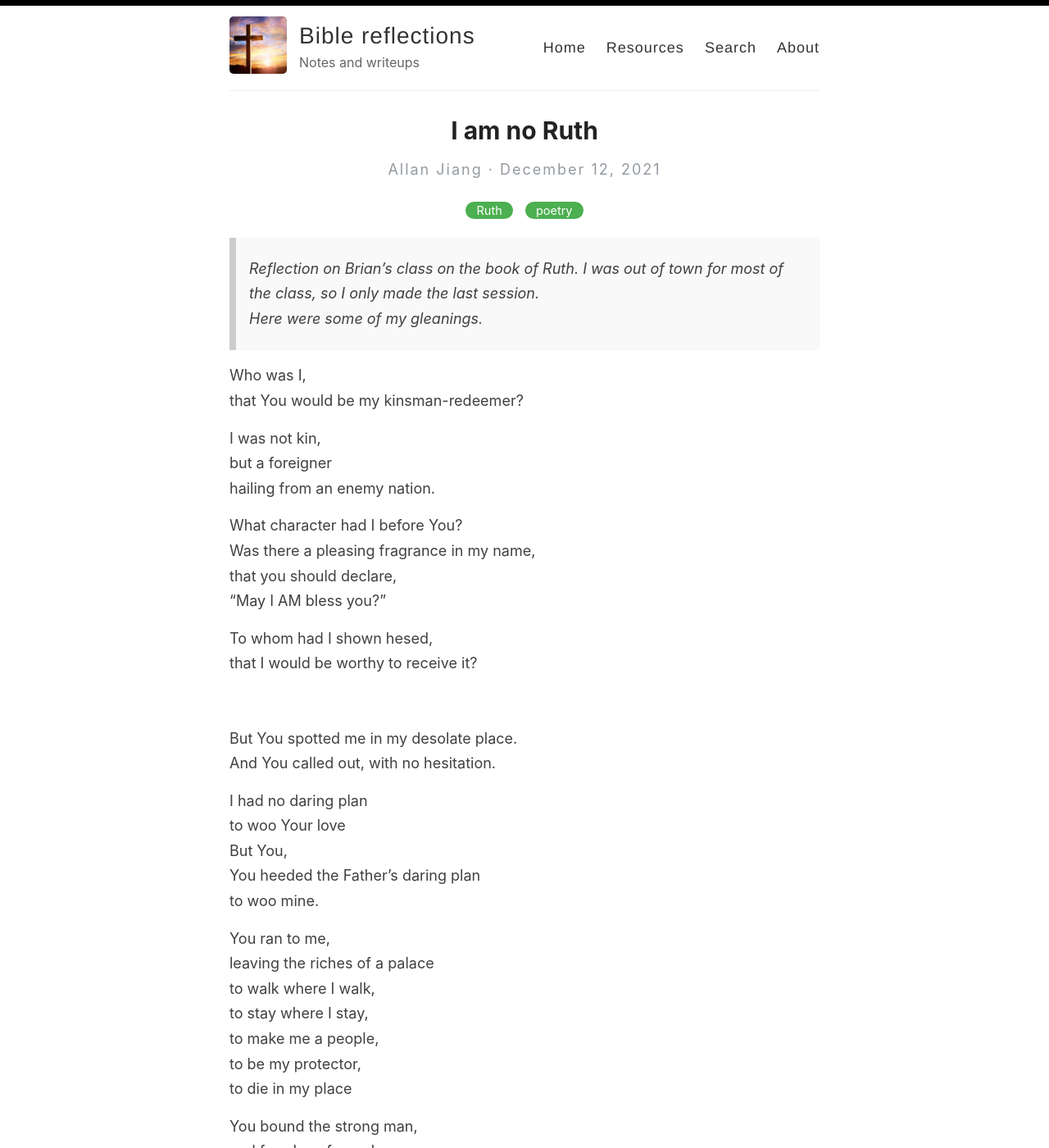
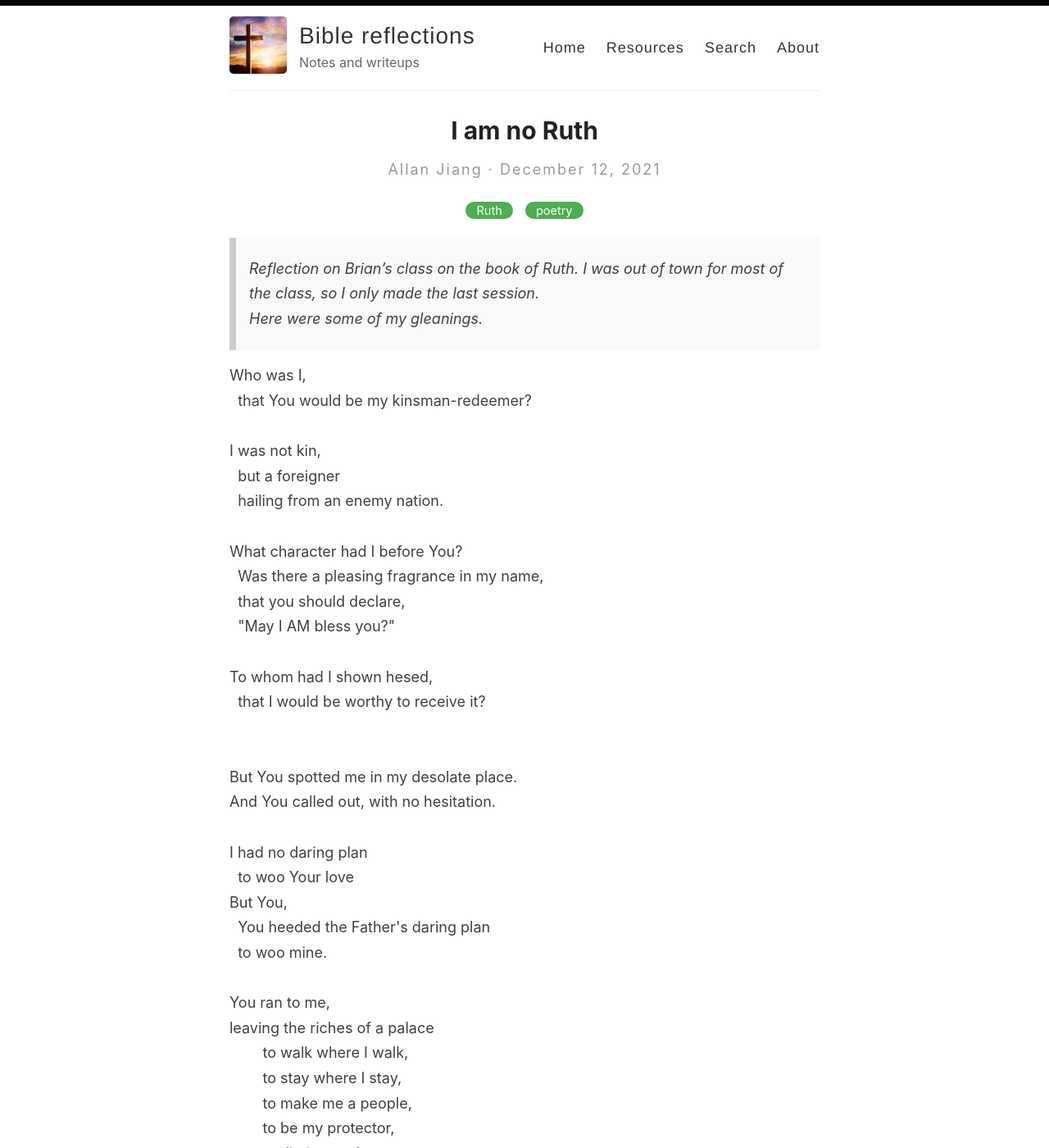
Before and after one commit to jiangts/bible-reflections, a Jekyll site: the page built from _posts/2021-12-12-ruth-boaz-jesus.md, in a window 1280 px wide and 1400 px high. Shown: the whole window at 82% size. Built offline with Jekyll 4.4.1, drawn with Linux system fonts in a browser that asks for light colours; some of the changed text lies outside the part shown.

Commit message:
Update Thu May 12 11:37:49 PDT 2022

```diff
--- a/_posts/2021-12-12-ruth-boaz-jesus.md
+++ b/_posts/2021-12-12-ruth-boaz-jesus.md
@@ -12,6 +12,7 @@ excerpt:
 
 
 
+<pre>
 Who was I,
   that You would be my kinsman-redeemer?
 
@@ -27,7 +28,6 @@ What character had I before You?
 To whom had I shown hesed,
   that I would be worthy to receive it?
 
-<br>
 
 But You spotted me in my desolate place.
 And You called out, with no hesitation.
@@ -57,7 +57,6 @@ But You elevated me through marriage
   that I should no longer call You my master,
   but instead, my husband.
 
-<br>
 
 Jesus, thank You,
 	that I am Yours,
@@ -74,4 +73,5 @@ Jesus, thank You,
 
 Jesus, thank You,
   that though I am no Ruth,
-  Your **hesed** has the last word.
+  Your <strong>hesed</strong> has the last word.
+</pre>
```
